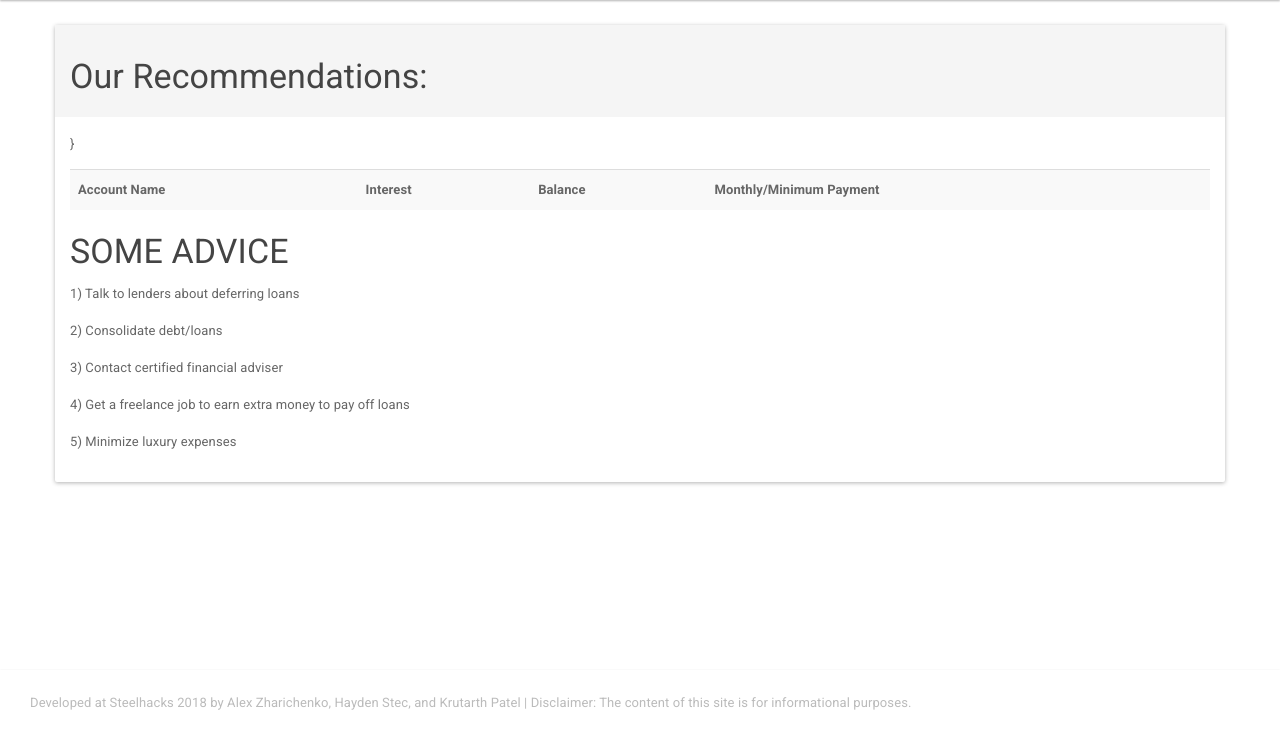
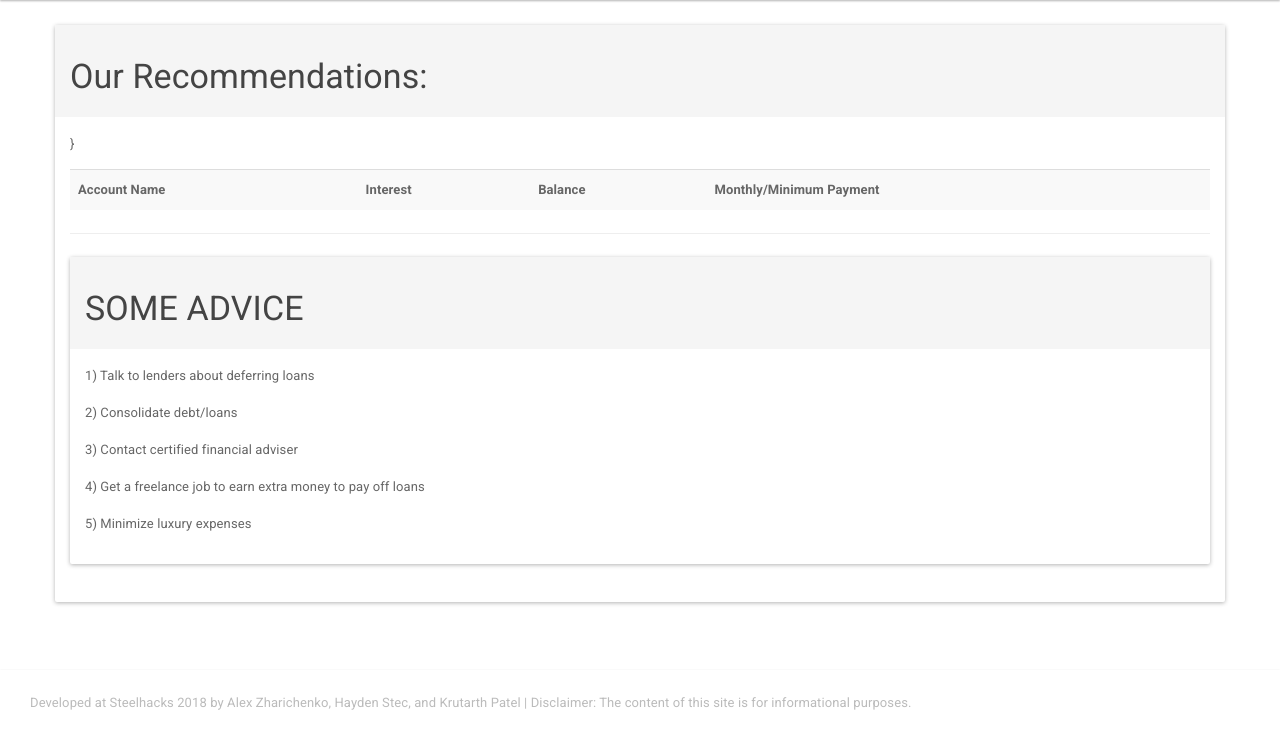
Before and after one commit to azharichenko/debt-management, a Flask app: template debtman/templates/final.html in a window 1280 px wide. Shown: the part 65-800 px from the top of the page. Run offline with Flask 2, Linux system fonts and the light colour scheme; the template is opened without the code that fills it, so the values that code supplies are empty; some libraries are stand-ins or nearby versions.

Commit message:
here som,e things

```diff
--- a/debtman/templates/final.html
+++ b/debtman/templates/final.html
@@ -23,7 +23,7 @@
                         <th>{{ line.name }}</th>
                         <th>{{ line.interest_rate * 100 }}%</th>
                         <th>${{ line.balance }}</th>
-                        {% if 'min_payment' in  line %}
+                        {% if 'min_payment' in line %}
                         <th>${{ line.min_payment }}</th>
                         {% else %}
                         <th>${{ line.monthly_payment }}</th>
@@ -31,7 +31,12 @@
                     </tr>
                     {% endfor %}
                 </table>
+                <hr>
+                <div class="panel panel-default">
+                    <div class="panel-heading">
                         <h3>SOME ADVICE</h3>
+                    </div>
+                    <div class="panel-body">
                         <p>1) Talk to lenders about deferring loans</p>
                         <p>2) Consolidate debt/loans</p>
                         <p>3) Contact certified financial adviser</p>
@@ -41,4 +46,6 @@
                 </div>
             </div>
         </div>
+    </div>
+</div>
 {% endblock %}
```
Lines whose indentation alone changed are shown as unchanged.
